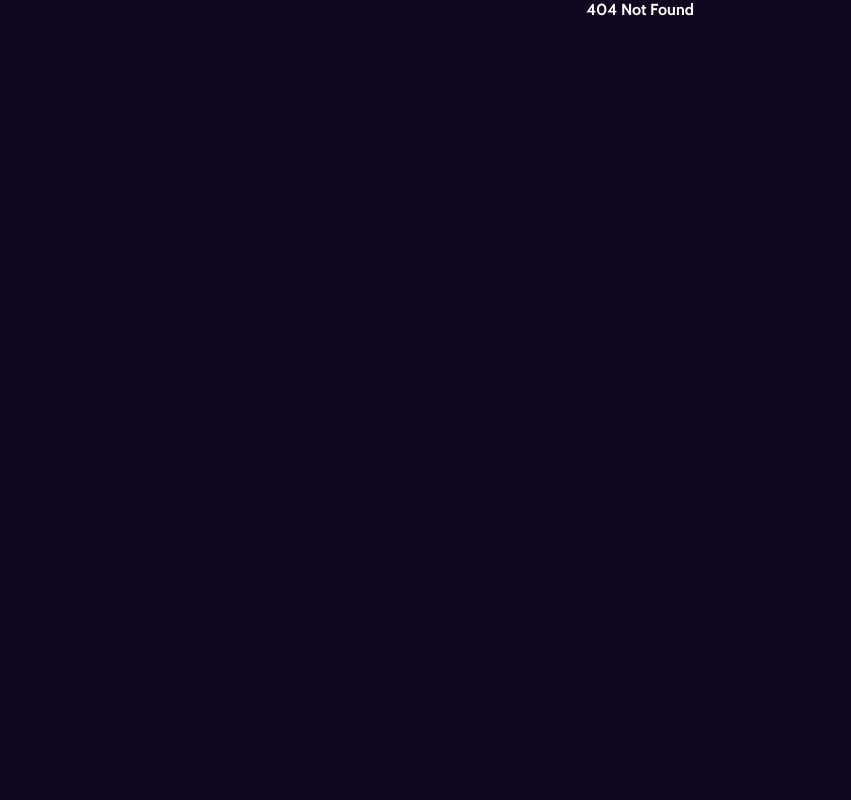
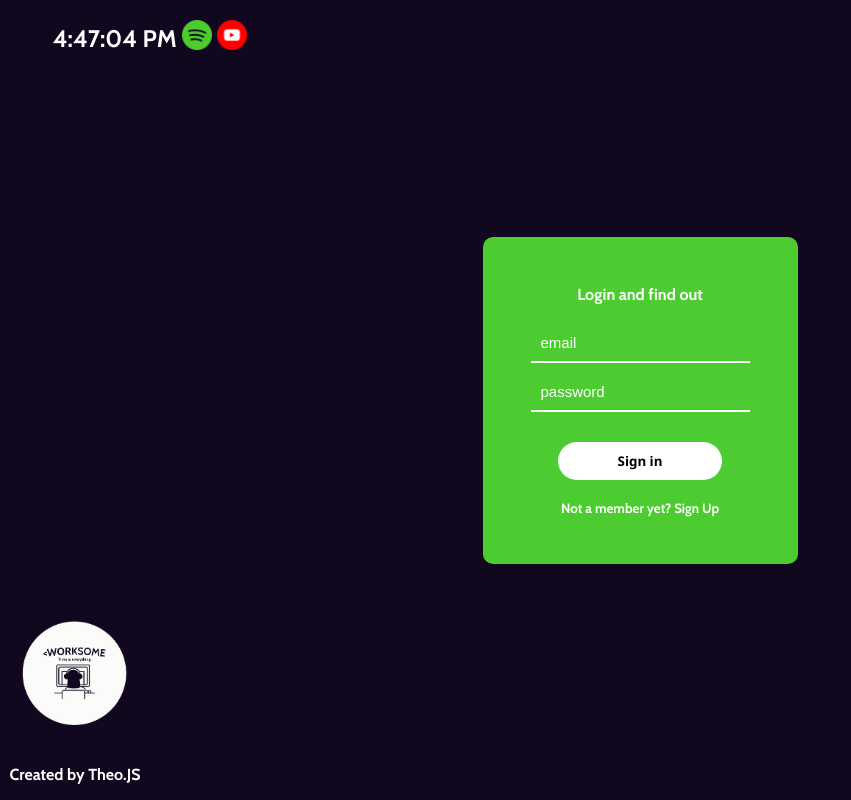
Before and after one commit to TheoToni/Worksome, a React (Vite) app: page /login in a window 1280 px wide. Before the commit this address had no page. Shown: the whole page, without its empty margins (0-851 px from the left). Built offline with nearby package versions, Linux system fonts and the light colour scheme.

Commit message:
Sketcho Tab

```diff
--- /dev/null
+++ b/src/Pages/LoginPage.jsx
@@ -0,0 +1,17 @@
+import React from "react";
+import Login from "../components/Login/Login";
+import styles from "./LoginPage.module.css";
+import Logo from "../components/Logo";
+import Clock from "../components/Clock";
+
+function LoginPage() {
+  return (
+    <div className={styles.container} style={styles}>
+      <Login />
+      <Clock />
+      <Logo />
+    </div>
+  );
+}
+
+export default LoginPage;
--- /dev/null
+++ b/src/Pages/LoginPage.module.css
@@ -0,0 +1,7 @@
+.container {
+  display: flex;
+  align-items: center;
+  justify-content: center;
+
+  height: 100vh;
+}
--- /dev/null
+++ b/src/Pages/Sketcho.jsx
@@ -0,0 +1,18 @@
+import React from "react";
+import styles from "./Sketcho.module.css";
+import Clock from "../components/Clock";
+import Logo from "../components/Logo";
+
+function Sketcho() {
+  return (
+    <div style={styles}>
+      <Clock></Clock>
+      <Logo></Logo>
+      <h1>
+        Ske<span className="titlespan2">tcho</span>
+      </h1>
+    </div>
+  );
+}
+
+export default Sketcho;
--- a/src/components/ChooseFeature.jsx
+++ b/src/components/ChooseFeature.jsx
@@ -15,6 +15,9 @@ function ChooseFeature() {
       <Link to="/games">
         <button className="featureButton_games">Games</button>
       </Link>
+      <Link to="/sketcho">
+        <button className="featureButton_sketcho">Sketcho</button>
+      </Link>
     </div>
   );
 }
--- /dev/null
+++ b/src/components/Login/Login.jsx
@@ -0,0 +1,18 @@
+import React from "react";
+import styles from "./Login.module.css";
+
+function Login() {
+  return (
+    <div className={styles.formContainer} style={styles}>
+      <span>Login and find out</span>
+      <form>
+        <input type="email" placeholder="email"></input>
+        <input type="password" placeholder="password"></input>
+        <button>Sign in</button>
+      </form>
+      <small>Not a member yet? Sign Up</small>
+    </div>
+  );
+}
+
+export default Login;
--- /dev/null
+++ b/src/components/Login/Login.module.css
@@ -0,0 +1,48 @@
+.formContainer {
+  display: flex;
+  flex-direction: column;
+  align-items: center;
+  justify-content: center;
+  background-color: var(--green);
+  padding: 3rem;
+  border-radius: 10px;
+}
+.formContainer form {
+  display: flex;
+  flex-direction: column;
+  align-items: center;
+  justify-content: center;
+  gap: 10px;
+  margin-top: 20px;
+}
+.formContainer form input {
+  padding: 10px;
+  border: none;
+  border-bottom: 2px solid white;
+  background-color: transparent;
+  color: white;
+  font-size: 15px;
+  outline: none;
+}
+
+.formContainer form input::placeholder {
+  color: white;
+  font-size: 15px;
+}
+.formContainer form button {
+  padding: 10px 60px;
+  background-color: white;
+  border: none;
+  border-radius: 20px;
+  margin-top: 20px;
+  margin-bottom: 20px;
+  font-weight: 700;
+  font-family: "Segoe UI", Tahoma, Geneva, Verdana, sans-serif;
+  cursor: pointer;
+  transition: 0.5s;
+}
+.formContainer form button:hover {
+  transition: 0.5s;
+  background-color: var(--orange);
+  color: white;
+}
--- a/src/components/Todo/SingleTodo.jsx
+++ b/src/components/Todo/SingleTodo.jsx
@@ -1,6 +1,6 @@
 import React from "react";
 import styles from "./SingleTodo.module.css";
-import pin from "../../pictures/pin.svg";
+
 import Draggable from "react-draggable";
 function SingleTodo(props) {
   return (
@@ -8,8 +8,7 @@ function SingleTodo(props) {
       <div className={styles.singleTodoContainer}>
         <div className={styles.singleContainerheader}></div>
         <div className={styles.singleContainerContent}>
-          <textarea name="" id="" cols="20" rows="8"></textarea>
-          <img width="30px" src={pin} alt="" />
+          <textarea name="" id="" cols="25" rows="8"></textarea>
         </div>
         <div className={styles.singleContainerFooter}></div>
       </div>
--- a/src/components/Todo/SingleTodo.module.css
+++ b/src/components/Todo/SingleTodo.module.css
@@ -1,10 +1,9 @@
 .singleTodoContainer {
-  width: 200px;
+  width: 250px;
   height: 180px;
-  background-color: var(--orange);
+  background-color: #ffff88;
   display: flex;
   justify-content: center;
-  border: 2px solid var(--white);
   align-items: center;
   flex-direction: column;
   position: absolute;
@@ -24,13 +23,10 @@
   resize: none;
   border: none;
   outline: none;
-  color: white;
+  color: var(--dark);
   font-weight: 700;
   cursor: pointer;
-}
-.singleContainerContent img {
-  position: absolute;
-  top: -25px;
+  font-size: 15px;
 }
 
 .singleContainerFooter {
--- a/src/components/Views.jsx
+++ b/src/components/Views.jsx
@@ -5,6 +5,8 @@ import Games from "../Pages/Games";
 import Note from "../Pages/NotePage";
 import Todo from "../Pages/Todo";
 import Home from "../Pages/Home";
+import Sketcho from "../Pages/Sketcho";
+import LoginPage from "../Pages/LoginPage";
 function Views() {
   return (
     <Routes>
@@ -12,6 +14,8 @@ function Views() {
       <Route path="/games" element={<Games></Games>}></Route>
       <Route path="/notes" element={<Note></Note>}></Route>
       <Route path="/todos" element={<Todo></Todo>}></Route>
+      <Route path="/sketcho" element={<Sketcho></Sketcho>}></Route>
+      <Route path="/login" element={<LoginPage />}></Route>
       <Route path="*" element={<div>404 Not Found</div>}></Route>
     </Routes>
   );
--- a/src/index.css
+++ b/src/index.css
@@ -108,6 +108,15 @@ h1 .titlespan::after {
   background-color: var(--orange);
   color: var(--white);
 }
+.featureButton_sketcho {
+  padding: 25px 80px;
+  font-family: "Segoe UI", Tahoma, Geneva, Verdana, sans-serif;
+  font-weight: 700;
+  font-size: 1.5rem;
+  margin: 20px;
+  background-color: var(--white);
+  color: var(--dark);
+}
 .messageOfTheDay {
   color: white;
   text-align: center;
```
Also changed, not shown: src/Pages/Sketcho.module.css (added).
